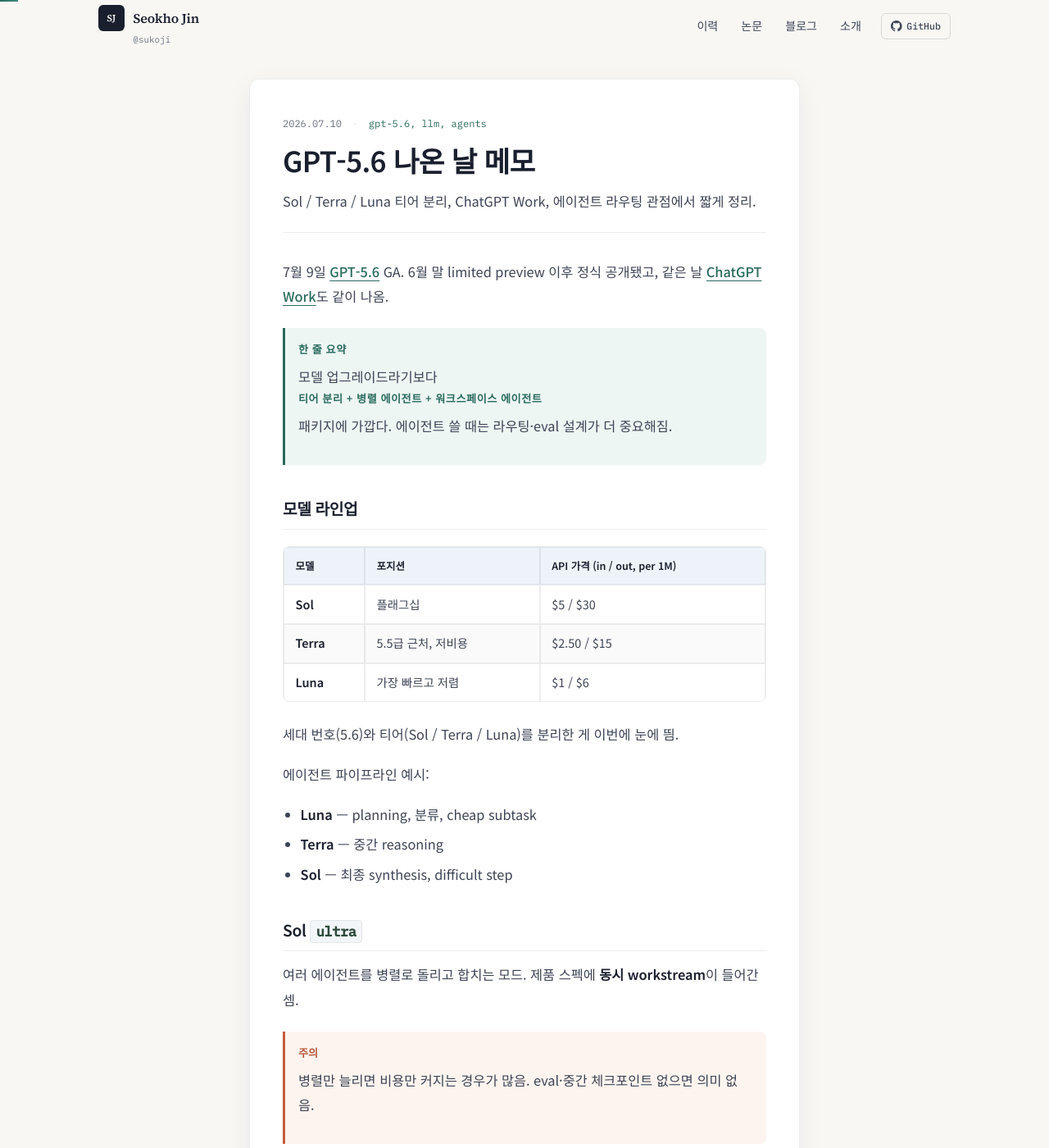
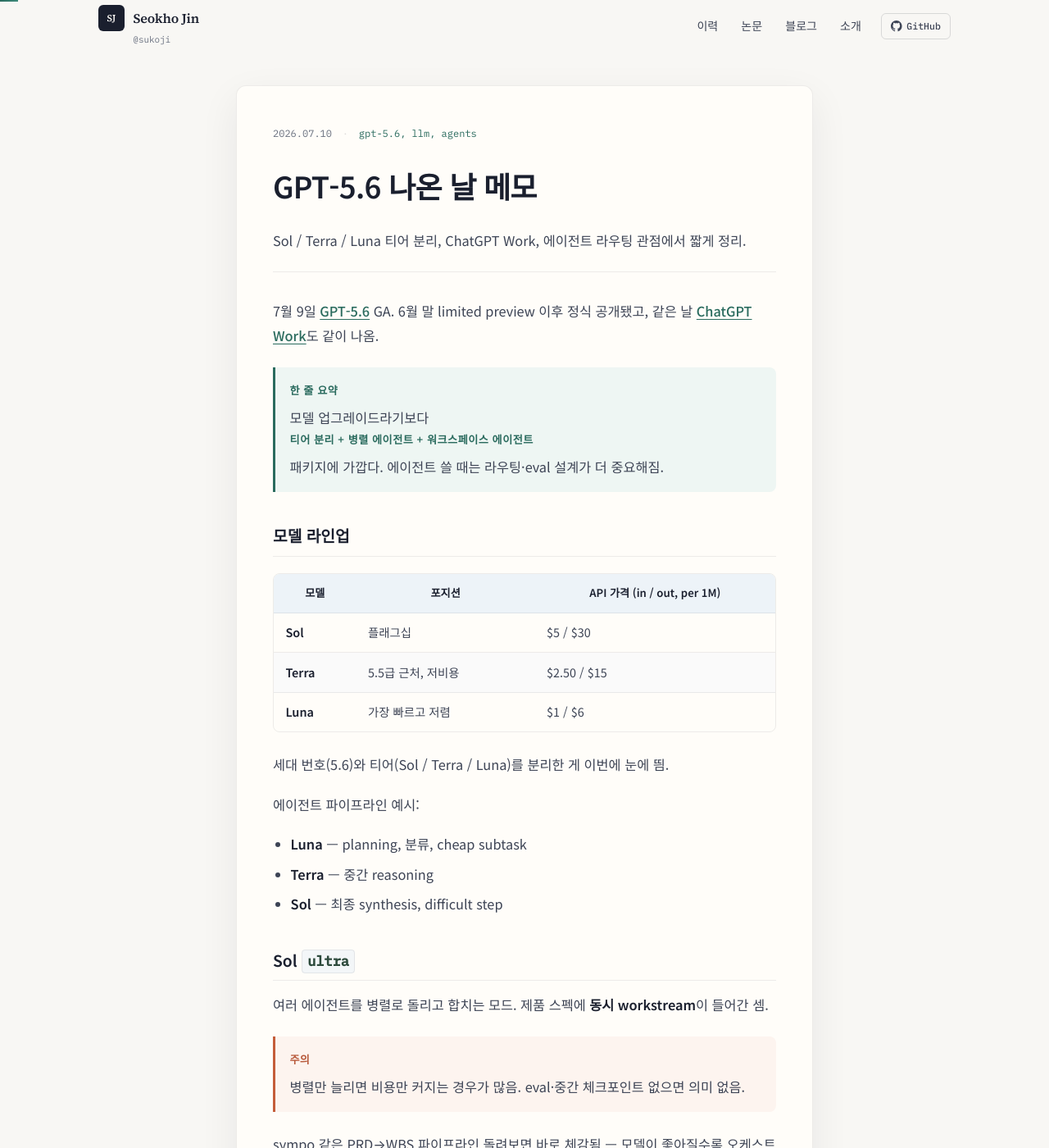
Before and after one commit to sukoji/sukoji.github.io, a Jekyll site: the page built from _posts/2026-07-10-gpt-5-6-first-impressions.md, in a window 1280 px wide and 1400 px high. Shown: the whole window at 82% size. Built offline with Jekyll 4.4.1, drawn with Linux system fonts in a browser that asks for light colours.

Commit message:
Fix blog post layout: center card and isolate post typography.
Use dedicated post-prose styles so global table/code rules no longer override callouts and tables; add cache-bust for CSS.

Co-authored-by: Cursor <cursoragent@cursor.com>

```diff
--- a/_includes/head.html
+++ b/_includes/head.html
@@ -7,5 +7,5 @@
 <link rel="preconnect" href="https://fonts.googleapis.com">
 <link rel="preconnect" href="https://fonts.gstatic.com" crossorigin>
 <link href="https://fonts.googleapis.com/css2?family=IBM+Plex+Mono:wght@400;500&family=Noto+Sans+KR:wght@400;500;600&family=Source+Serif+4:ital,opsz,wght@0,8..60,400;0,8..60,600;1,8..60,400&display=swap" rel="stylesheet">
-<link rel="stylesheet" href="{{ '/assets/css/main.css' | relative_url }}">
+<link rel="stylesheet" href="{{ '/assets/css/main.css' | relative_url }}?v=20260710b">
 <script src="{{ '/assets/js/main.js' | relative_url }}" defer></script>
--- a/_layouts/post.html
+++ b/_layouts/post.html
@@ -19,7 +19,7 @@ layout: default
       {% endif %}
     </header>
 
-    <div class="post-content prose">
+    <div class="post-prose">
       {{ content }}
     </div>
 
--- a/assets/css/main.css
+++ b/assets/css/main.css
@@ -53,6 +53,13 @@ body {
   color: var(--ink);
   background: var(--bg);
   min-height: 100vh;
+  display: flex;
+  flex-direction: column;
+}
+
+#main-content {
+  flex: 1;
+  width: 100%;
 }
 
 .skip-link {
@@ -726,8 +733,7 @@ img { max-width: 100%; height: auto; display: block; }
   max-width: var(--content);
 }
 
-.page-header h1,
-.post-header h1 {
+.page-header h1 {
   font-family: var(--font-display);
   font-size: clamp(2rem, 4vw, 2.65rem);
   font-weight: 600;
@@ -815,21 +821,21 @@ body.is-post {
 }
 
 .post-main {
-  padding: 2rem 1.25rem 4.5rem;
-  display: flex;
-  justify-content: center;
+  width: 100%;
+  padding: 2.5rem 1.25rem 5rem;
 }
 
 .post-shell {
-  width: min(42rem, 100%);
+  width: min(44rem, 100%);
+  margin-inline: auto;
 }
 
 .post-card {
-  background: #fff;
+  background: var(--bg-elevated);
   border: 1px solid var(--border);
   border-radius: var(--radius);
-  box-shadow: 0 8px 32px rgba(26, 31, 46, 0.06);
-  padding: clamp(1.75rem, 4vw, 2.75rem) clamp(1.5rem, 4vw, 2.5rem) clamp(1.5rem, 3vw, 2rem);
+  box-shadow: var(--shadow);
+  padding: clamp(2rem, 4vw, 3rem) clamp(1.75rem, 4vw, 2.75rem) clamp(1.75rem, 3vw, 2.25rem);
 }
 
 .post-card .post-header {
@@ -841,7 +847,7 @@ body.is-post {
 
 .post-card .post-header h1 {
   font-family: var(--font-sans);
-  font-size: clamp(1.65rem, 4vw, 2.15rem);
+  font-size: clamp(1.75rem, 4vw, 2.25rem);
   font-weight: 700;
   line-height: 1.3;
   letter-spacing: -0.02em;
@@ -871,11 +877,7 @@ body.is-post {
   color: var(--ink-soft);
 }
 
-.post-card .post-content {
-  max-width: none;
-}
-
-.post-card .prose {
+.post-prose {
   max-width: none;
   font-family: var(--font-sans);
   font-size: 1.02rem;
@@ -883,7 +885,11 @@ body.is-post {
   color: var(--ink-soft);
 }
 
-.post-card .prose h2 {
+.post-prose > :first-child {
+  margin-top: 0;
+}
+
+.post-prose h2 {
   font-family: var(--font-sans);
   font-size: 1.2rem;
   font-weight: 700;
@@ -893,24 +899,38 @@ body.is-post {
   color: var(--ink);
 }
 
-.post-card .prose h3 {
+.post-prose h3 {
   font-size: 1.05rem;
   font-weight: 600;
   margin: 1.75rem 0 0.6rem;
   color: var(--ink);
 }
 
-.post-card .prose strong {
+.post-prose p {
+  margin: 0 0 1.15rem;
+}
+
+.post-prose ul,
+.post-prose ol {
+  margin: 0 0 1.15rem;
+  padding-left: 1.35rem;
+}
+
+.post-prose li {
+  margin-bottom: 0.4rem;
+}
+
+.post-prose strong {
   color: var(--ink);
   font-weight: 600;
 }
 
-.post-card .prose a {
+.post-prose a {
   color: var(--theme);
   font-weight: 500;
 }
 
-.post-card .prose table {
+.post-prose table {
   width: 100%;
   margin: 1.25rem 0 1.5rem;
   font-size: 0.9rem;
@@ -921,73 +941,93 @@ body.is-post {
   border-spacing: 0;
 }
 
-.post-card .prose thead th {
+.post-prose thead th {
   background: var(--deputy);
   color: var(--ink);
   font-family: var(--font-sans);
-  font-size: 0.78rem;
+  font-size: 0.82rem;
   font-weight: 600;
   text-transform: none;
   letter-spacing: 0;
-  padding: 0.65rem 0.85rem;
+  padding: 0.7rem 0.9rem;
   border-bottom: 1px solid var(--border);
 }
 
-.post-card .prose tbody td {
-  padding: 0.6rem 0.85rem;
+.post-prose tbody td {
+  padding: 0.65rem 0.9rem;
   border-bottom: 1px solid var(--border);
   vertical-align: top;
 }
 
-.post-card .prose tbody tr:last-child td {
+.post-prose tbody tr:last-child td {
   border-bottom: none;
 }
 
-.post-card .prose tbody tr:nth-child(even) td {
+.post-prose tbody tr:nth-child(even) td {
   background: #fafafa;
 }
 
-.post-card .prose code {
+.post-prose code {
+  font-family: var(--font-mono);
   font-size: 0.88em;
   background: #f3f6f8;
   color: #2d4a3c;
   border: 1px solid var(--border);
   padding: 0.15rem 0.4rem;
-}
-
-.post-card .prose pre {
+  border-radius: 4px;
+}
+
+.post-prose pre,
+.post-prose .highlighter-rouge .highlight {
   margin: 1.25rem 0 1.5rem;
+}
+
+.post-prose pre,
+.post-prose .highlighter-rouge pre {
   background: #1e2433;
   color: #e8ecf4;
   border: none;
   border-radius: var(--radius-sm);
   font-size: 0.82rem;
   line-height: 1.6;
-}
-
-.post-card .prose pre code {
+  padding: 1.15rem 1.25rem;
+  overflow-x: auto;
+}
+
+.post-prose pre code,
+.post-prose .highlighter-rouge pre code {
   background: none;
   border: none;
   color: inherit;
   padding: 0;
-}
-
-.post-card .prose blockquote {
+  font-size: inherit;
+}
+
+.post-prose blockquote {
   margin: 1.5rem 0;
-  padding: 0.9rem 1rem;
+  padding: 1rem 1.1rem;
   border-left: 3px solid var(--theme);
   background: var(--theme-muted);
   border-radius: 0 var(--radius-sm) var(--radius-sm) 0;
+  font-family: var(--font-sans);
   font-style: normal;
   color: var(--ink-soft);
 }
 
-.post-card .prose blockquote.callout-summary {
+.post-prose blockquote p {
+  margin: 0;
+}
+
+.post-prose blockquote p + p {
+  margin-top: 0.5rem;
+}
+
+.post-prose blockquote.callout-summary {
   border-left-color: var(--theme);
   background: #eef6f3;
 }
 
-.post-card .prose blockquote.callout-summary strong {
+.post-prose blockquote.callout-summary strong {
   display: block;
   margin-bottom: 0.35rem;
   color: var(--theme);
@@ -996,19 +1036,19 @@ body.is-post {
   letter-spacing: 0.04em;
 }
 
-.post-card .prose blockquote.callout-warn {
+.post-prose blockquote.callout-warn {
   border-left-color: #c45d3a;
   background: #fdf4ef;
 }
 
-.post-card .prose blockquote.callout-warn strong {
+.post-prose blockquote.callout-warn strong {
   display: block;
   margin-bottom: 0.35rem;
   color: #b85a3c;
   font-size: 0.82rem;
 }
 
-.post-card .prose .label {
+.post-prose .label {
   display: inline-block;
   font-family: var(--font-mono);
   font-size: 0.72rem;
@@ -1020,18 +1060,24 @@ body.is-post {
   margin-right: 0.25rem;
 }
 
-.post-card .prose img {
+.post-prose img {
   margin: 1.5rem auto;
   border-radius: var(--radius-sm);
   border: 1px solid var(--border);
 }
 
-.post-card .prose hr {
+.post-prose hr {
+  border: none;
+  height: 1px;
+  background: var(--border);
   margin: 2rem 0;
 }
 
 .post-card .post-footer {
   max-width: none;
+  margin-top: 2.5rem;
+  padding-top: 1.25rem;
+  border-top: 1px solid var(--border);
 }
 
 .post-card .back-link {
@@ -1393,13 +1439,14 @@ body.is-post {
   font-size: 0.85rem;
 }
 
-/* ── Code (deputy color, Even-style) ── */
-pre, code {
+/* ── Code (deputy color, Even-style) — page content only ── */
+.page-content pre,
+.page-content code {
   font-family: var(--font-mono);
   font-size: 0.84em;
 }
 
-pre {
+.page-content pre {
   background: var(--deputy);
   color: var(--ink);
   padding: 1.15rem 1.25rem;
@@ -1409,19 +1456,19 @@ pre {
   border: 1px solid var(--border);
 }
 
-code {
+.page-content code {
   background: var(--deputy);
   padding: 0.12rem 0.38rem;
   border-radius: 4px;
   color: var(--ink);
 }
 
-pre code {
+.page-content pre code {
   background: none;
   padding: 0;
 }
 
-table {
+.page-content table {
   width: 100%;
   border-collapse: collapse;
   font-size: 0.9rem;
@@ -1429,13 +1476,14 @@ table {
   font-family: var(--font-sans);
 }
 
-th, td {
+.page-content th,
+.page-content td {
   border: 1px solid var(--border);
   padding: 0.55rem 0.8rem;
   text-align: left;
 }
 
-th {
+.page-content th {
   background: var(--deputy);
   font-family: var(--font-mono);
   font-size: 0.7rem;
@@ -1615,4 +1663,22 @@ th {
     flex-direction: column;
     align-items: flex-start;
   }
-}
+
+  .post-main {
+    padding: 1.5rem 1rem 3.5rem;
+  }
+
+  .post-card {
+    padding: 1.5rem 1.25rem 1.25rem;
+    box-shadow: var(--shadow-sm);
+  }
+
+  .post-prose table {
+    font-size: 0.82rem;
+  }
+
+  .post-prose thead th,
+  .post-prose tbody td {
+    padding: 0.55rem 0.65rem;
+  }
+}
```
